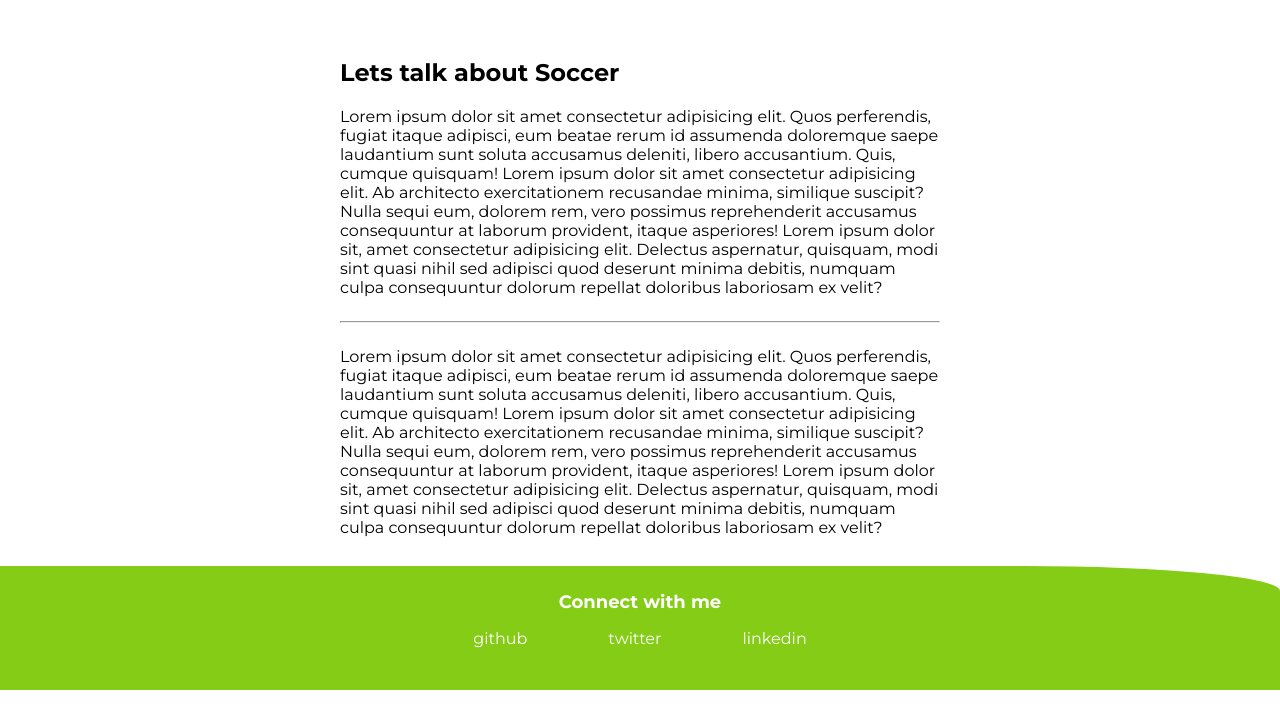
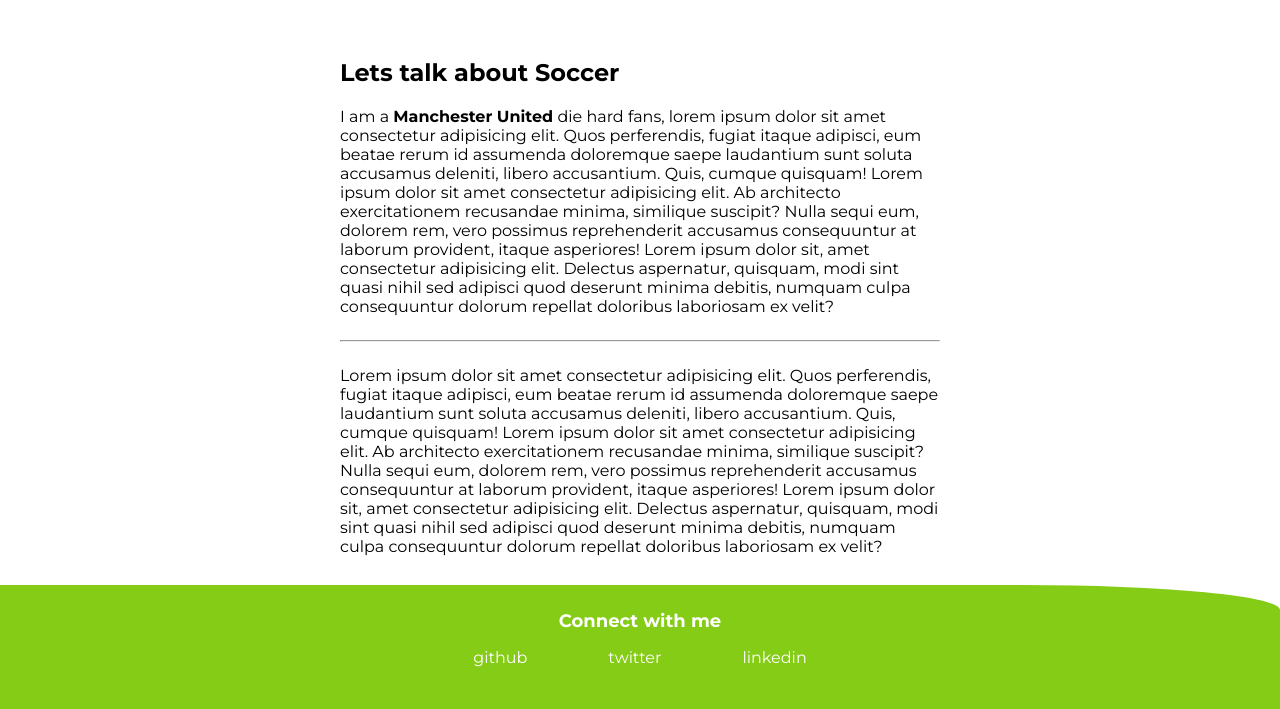
Before and after one commit to Rakezt/My-Portfolio, a plain HTML site: page blogs.html in a window 1280 px wide. Shown: the part 228-937 px from the top of the page. Drawn offline with Linux system fonts and the light colour scheme.

Commit message:
update blogs

```diff
--- a/blogs.html
+++ b/blogs.html
@@ -22,7 +22,7 @@
     </header>
     <section class="container container-center">
     <h2>Lets talk about Soccer</h2>
-    <p>Lorem ipsum dolor sit amet consectetur adipisicing elit. Quos perferendis, fugiat itaque adipisci, eum beatae rerum id assumenda doloremque saepe laudantium sunt soluta accusamus deleniti, libero accusantium. Quis, cumque quisquam! Lorem ipsum dolor sit amet consectetur adipisicing elit. Ab architecto exercitationem recusandae minima, similique suscipit? Nulla sequi eum, dolorem rem, vero possimus reprehenderit accusamus consequuntur at laborum provident, itaque asperiores! Lorem ipsum dolor sit, amet consectetur adipisicing elit. Delectus aspernatur, quisquam, modi sint quasi nihil sed adipisci quod deserunt minima debitis, numquam culpa consequuntur dolorum repellat doloribus laboriosam ex velit?</p>
+    <p> I am a <a link="https://en.wikipedia.org/wiki/Manchester_United_F.C."><strong>Manchester United</strong></a> die hard fans, lorem ipsum dolor sit amet consectetur adipisicing elit. Quos perferendis, fugiat itaque adipisci, eum beatae rerum id assumenda doloremque saepe laudantium sunt soluta accusamus deleniti, libero accusantium. Quis, cumque quisquam! Lorem ipsum dolor sit amet consectetur adipisicing elit. Ab architecto exercitationem recusandae minima, similique suscipit? Nulla sequi eum, dolorem rem, vero possimus reprehenderit accusamus consequuntur at laborum provident, itaque asperiores! Lorem ipsum dolor sit, amet consectetur adipisicing elit. Delectus aspernatur, quisquam, modi sint quasi nihil sed adipisci quod deserunt minima debitis, numquam culpa consequuntur dolorum repellat doloribus laboriosam ex velit?</p>
     <hr>
     <p>Lorem ipsum dolor sit amet consectetur adipisicing elit. Quos perferendis, fugiat itaque adipisci, eum beatae rerum id assumenda doloremque saepe laudantium sunt soluta accusamus deleniti, libero accusantium. Quis, cumque quisquam! Lorem ipsum dolor sit amet consectetur adipisicing elit. Ab architecto exercitationem recusandae minima, similique suscipit? Nulla sequi eum, dolorem rem, vero possimus reprehenderit accusamus consequuntur at laborum provident, itaque asperiores! Lorem ipsum dolor sit, amet consectetur adipisicing elit. Delectus aspernatur, quisquam, modi sint quasi nihil sed adipisci quod deserunt minima debitis, numquam culpa consequuntur dolorum repellat doloribus laboriosam ex velit?</p>
 </section>
```
